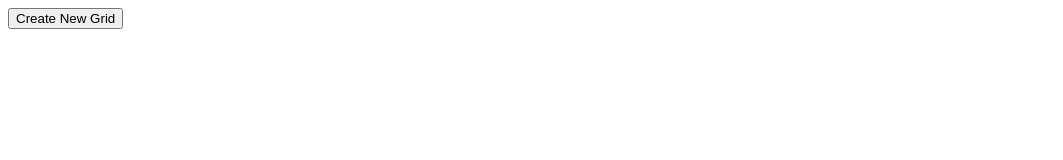
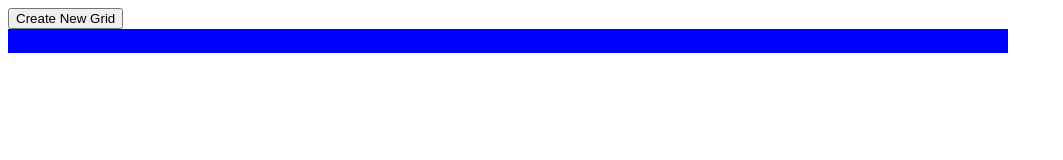
Before and after one commit to Leland321letsjam/etch-a-sketch, a plain HTML site: page index.html in a window 1280 px wide. Shown: the whole page, without its empty margins (0-1063 px from the left). Drawn offline with Linux system fonts and the light colour scheme.

Commit message:
Enable initial grid

```diff
--- a/index.html
+++ b/index.html
@@ -3,7 +3,7 @@
 <head>
     <meta charset="UTF-8">
     <meta name="viewport" content="width=device-width, initial-scale=1.0">
-    <title>Document</title>
+    <title>Etch a Sketch</title>
     <link rel="stylesheet" href="styles.css">
     <script src = javascript.js defer></script>
 </head>
@@ -12,7 +12,8 @@
 
     <button class="generate-new-grid">Create New Grid</button>
 
-    <div class="grid-container"></div>
+    <div class="grid-container">
+    </div>
 
 
 </body>
--- a/javascript.js
+++ b/javascript.js
@@ -10,13 +10,13 @@ function initializeGrid() {
     }
 };
 
-//initializeGrid();
+initializeGrid();
 
 function generateNewGrid() {
 
     const gridSize = getGridSize();
 
-    const removeOldGrid = document.querySelectorAll('.gridSquare');  //Should keep old grid if cancelled
+    const removeOldGrid = document.querySelectorAll('.gridSquare');  //Update this to keep old grid if cancelled
         removeOldGrid.forEach(div => {
             div.remove();
         });
@@ -25,10 +25,8 @@ function generateNewGrid() {
     for (let i = 0; i < gridSize; i++) {
         const squareCreator = document.createElement('div');
         squareCreator.classList.add('gridSquare');
-        //squareCreator.style.opacity = 1.0; //Move this to css?
         squareCreator.addEventListener('mouseover', () => {
             squareCreator.style.backgroundColor = getRandomColor();
-            //squareCreator.style.opacity -= 0.1; // set opacity here?
         });
         const gridContainer = document.querySelector('.grid-container');
         gridContainer.appendChild(squareCreator);
--- a/styles.css
+++ b/styles.css
@@ -0,0 +1,18 @@
+.grid-container {
+    display: flex;
+    height: 1000px;
+    width: 1000px;
+    /*background-color: blue;*/
+}
+
+.gridSquare {
+    margin: 0;
+    border: 0;
+    padding: 0;
+    height: 24px;
+    width: 24px;
+    display: inline-block;
+    background-color: blue;
+}
+
+/* .generate-new-grid */
```
